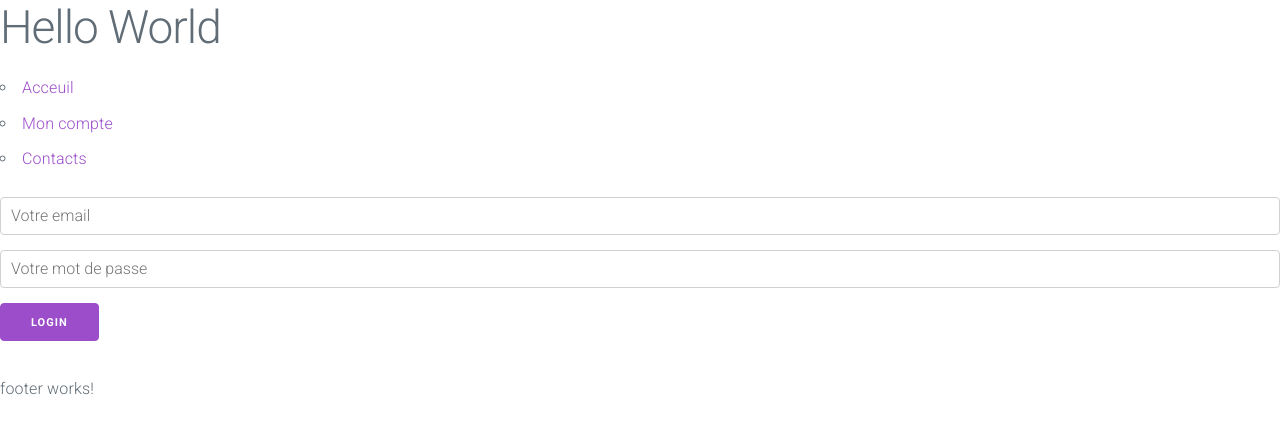
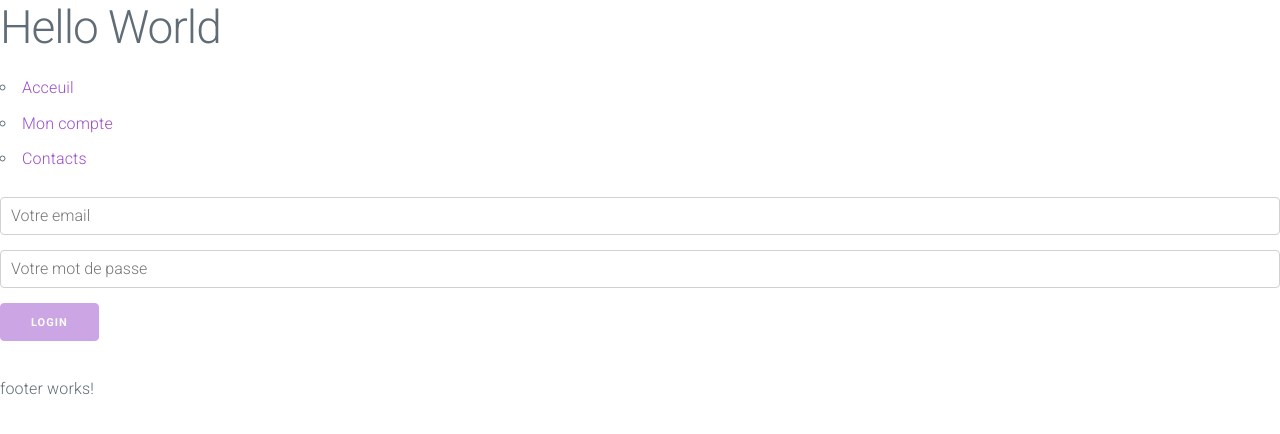
Before and after one commit to DWS-paris/WF3_sud_2020, an Angular app: page / in a window 1280 px wide. Shown: the top 434 px of the page. Built offline with nearby package versions, Linux system fonts and the light colour scheme.

Commit message:
Finalisation du formulaire

```diff
--- a/src/app/components/form-login/form-login.component.html
+++ b/src/app/components/form-login/form-login.component.html
@@ -1,8 +1,9 @@
 <!-- Création d'un formulaire -->
-<section *ngIf="formData" >
+<section *ngIf="formData">
     <!-- Utilisation de la variable formData dans le formulaire -->
     <form
         [formGroup]="formData"
+        (submit)="submitForm()"
     >
         <input
             formControlName="email"
@@ -13,6 +14,9 @@
             type="password" placeholder="Votre mot de passe" minlength="5" required
         >
 
-        <button type="submit">Login</button>
+        <button
+            [disabled]="!formData.valid"
+            type="submit"
+        >Login</button>
     </form>
 </section>
--- a/src/app/components/form-login/form-login.component.ts
+++ b/src/app/components/form-login/form-login.component.ts
@@ -26,6 +26,11 @@ export class FormLoginComponent implements OnInit {
     });
   };
 
+  // Créer une fonction pour la soumission du formulaire
+  public submitForm = function(){
+    console.log(this.formData);
+  }
+
   // eq. DOMContentLoaded du composant
   ngOnInit(): void {
     // Initialiser le formulaire une fois que le composant est chargé
```
